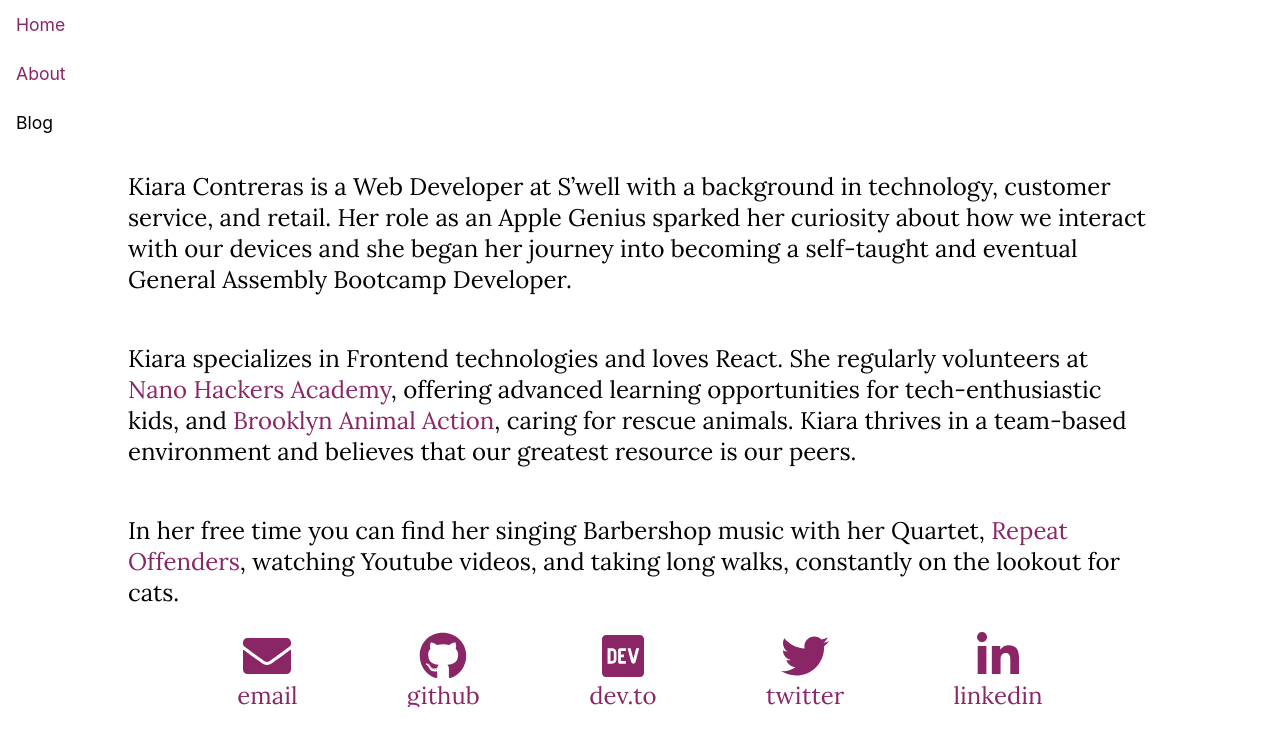
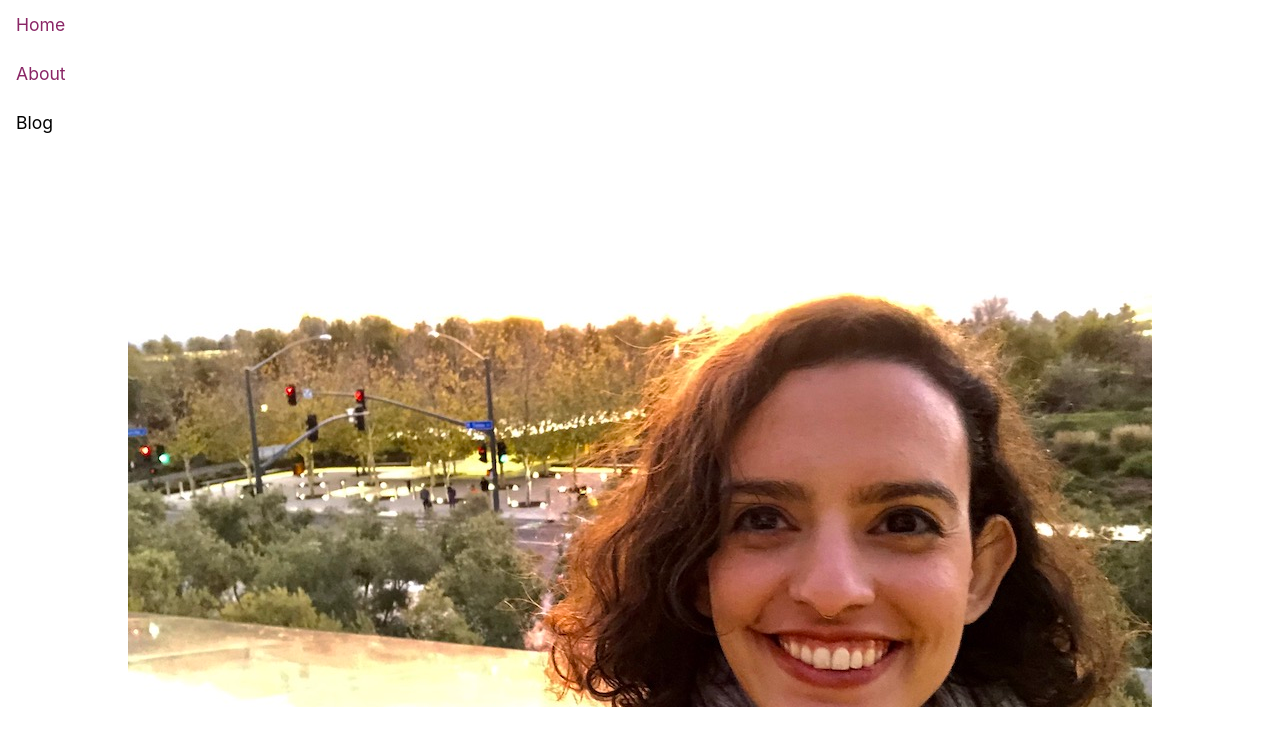
Before and after one commit to kcontreras01/portfolio2020, a React (Create React App) app: page /about in a window 1280 px wide. Shown: the top 746 px of the page. Built offline with nearby package versions, Linux system fonts and the light colour scheme.

Commit message:
updating bio and adding image

```diff
--- a/src/App.css
+++ b/src/App.css
@@ -98,6 +98,8 @@ a {
   .overflow-container {
     overflow: scroll;
     height: 70vh;
+    max-width: 80%;
+    margin: auto;
   }
 
   .about-container {
--- a/src/components/about/About.js
+++ b/src/components/about/About.js
@@ -1,20 +1,28 @@
 import React from "react";
 import Contact from '../contact/Contact';
 import './about.css';
+import headshot from './me.jpeg';
 
 const About = () => {
 	return (
 		<div className="about-container overflow-container fade-in">
+			<img alt="headshot" src={headshot}/>
+
 			<p>
-				Kiara Contreras is a Web Developer at S’well with a background in
-				technology, customer service, and retail. Her role as an Apple Genius
-				sparked her curiosity about how we interact with our devices and she
-				began her journey into becoming a self-taught and eventual General
-				Assembly Bootcamp Developer.
+				Kiara Contreras is a Frontend Developer with a background in technology,
+				music, and customer service.
+
+				During her repair time as an Apple Genius she became more curious about
+				how users interacted with their devices by using its software.
+
+				With some self-taught coding and passion, she left her position at Apple and became a
+				General Assembly Web Developer Bootcamp graduate.
+
+				She thrives in a team-based environment and believes that our greatest resource is our peers.
 			</p>
 
 			<p>
-				Kiara specializes in Frontend technologies and loves React. She regularly
+				Kiara specializes in Frontend technologies and loves React! She regularly
 				volunteers at{" "}
 				<a
 					href="https://www.nanohackers.org/"
@@ -25,7 +33,20 @@ const About = () => {
 				>
 					Nano Hackers Academy
 				</a>
-				, offering advanced learning opportunities for tech-enthusiastic kids,
+				, offering advanced learning opportunities for tech-enthusiastic kids, {" "}
+
+				<a
+					href="https://www.nyhistory.org/education/teen-programs/scholars-program"
+					alt="Tech Scholars site"
+					target="_blank"
+					rel="noopener noreferrer"
+					className="purple"
+				>
+					Tech Scholars
+				</a>
+				, mentoring high-school aged girls on how to build digital products,
+
+
 				and{" "}
 				<a
 					href="http://brooklynanimalaction.org/"
@@ -36,8 +57,7 @@ const About = () => {
 				>
 					Brooklyn Animal Action
 				</a>
-				, caring for rescue animals. Kiara thrives in a team-based environment
-				and believes that our greatest resource is our peers.
+				, caring for rescue animals.
 			</p>
 
 			<p>
--- a/src/components/blog/Blog.js
+++ b/src/components/blog/Blog.js
@@ -25,7 +25,7 @@ export default class Blog extends Component {
 			<React.Fragment>
 				<div className="overflow-container">
 					{this.state.articles.map(article => (
-						<div key={article.id} className="fade-in">
+						<div key={article.id} className="fade-in card">
 							<BlogCard article={article}/>
 						</div>
 					))}
--- a/src/components/blog/blog.css
+++ b/src/components/blog/blog.css
@@ -16,3 +16,8 @@
   background: #8a2666;
   color: white;
 }
+
+.card {
+  max-width: 80%;
+  margin: auto;
+}
--- a/src/components/contact/Contact.js
+++ b/src/components/contact/Contact.js
@@ -1,6 +1,6 @@
 import React, {Component} from 'react'
 import { FontAwesomeIcon } from '@fortawesome/react-fontawesome'
-import { faGithub, faDev, faLinkedinIn, faTwitter } from '@fortawesome/free-brands-svg-icons';
+import { faGithub, faDev, faLinkedinIn } from '@fortawesome/free-brands-svg-icons';
 import { faEnvelope } from '@fortawesome/free-solid-svg-icons';
 import './contact.css';
 
@@ -25,11 +25,11 @@ export default class Contact extends Component {
 					alt  : "dev.to",
 					icon : faDev
 				},
-				{
-					href : "https://twitter.com/kiarathedev",
-					alt  : "twitter",
-					icon : faTwitter
-				},
+				// {
+				// 	href : "https://twitter.com/kiarathedev",
+				// 	alt  : "twitter",
+				// 	icon : faTwitter
+				// },
 				{
 					href : "https://www.linkedin.com/in/kiaracontreras/",
 					alt  : "linkedin",
--- a/src/components/contact/contact.css
+++ b/src/components/contact/contact.css
@@ -3,6 +3,7 @@
   text-align: center;
   display: flex;
   justify-content: space-evenly;
+  margin-top: 2em;
 }
 
 /*contact-icon-container a{
@@ -20,5 +21,5 @@ display: flex;
 
 a .contact-icon {
 	text-decoration: none;
-  font-size: 2em;
+  font-size: 1.5em;
 }
```
Also changed, not shown: src/components/about/me.jpeg (added), 1 other file (tests, documents, lock files or other folders).
